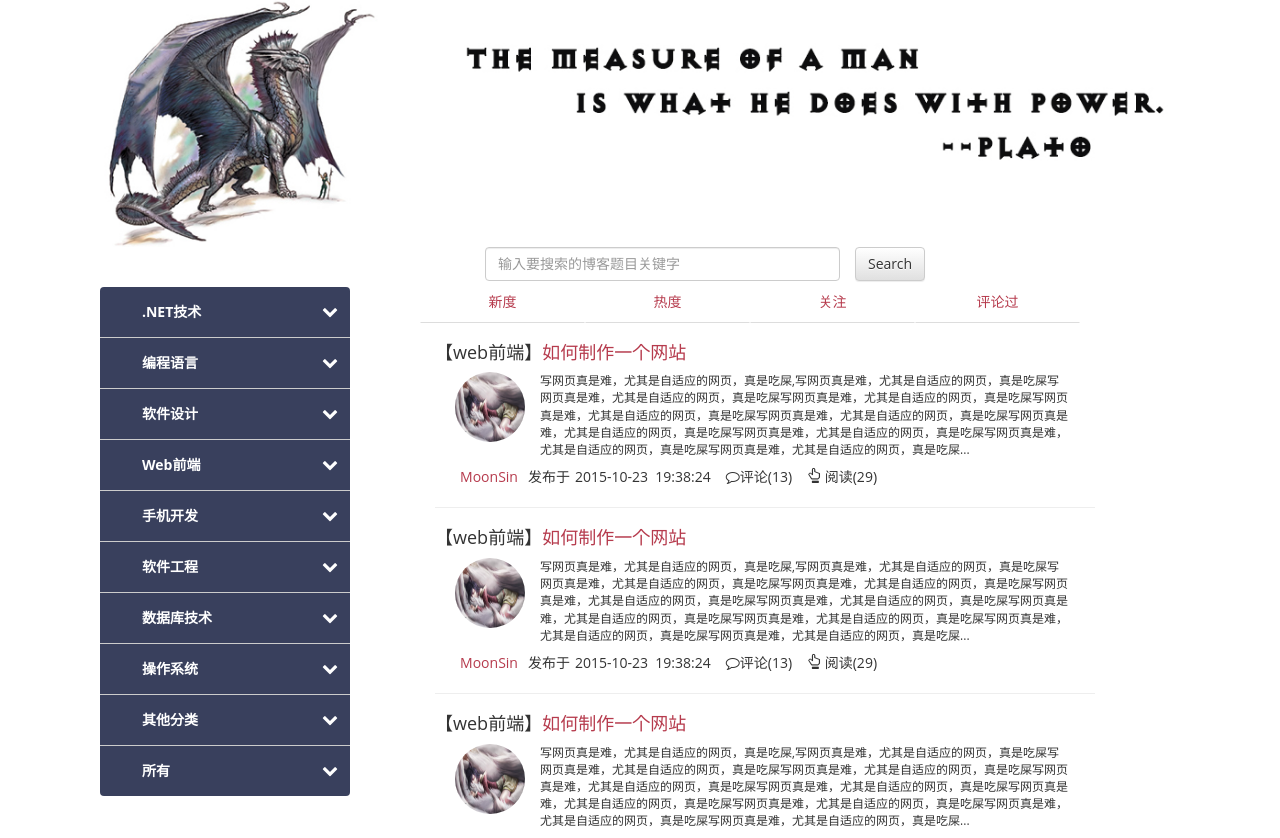
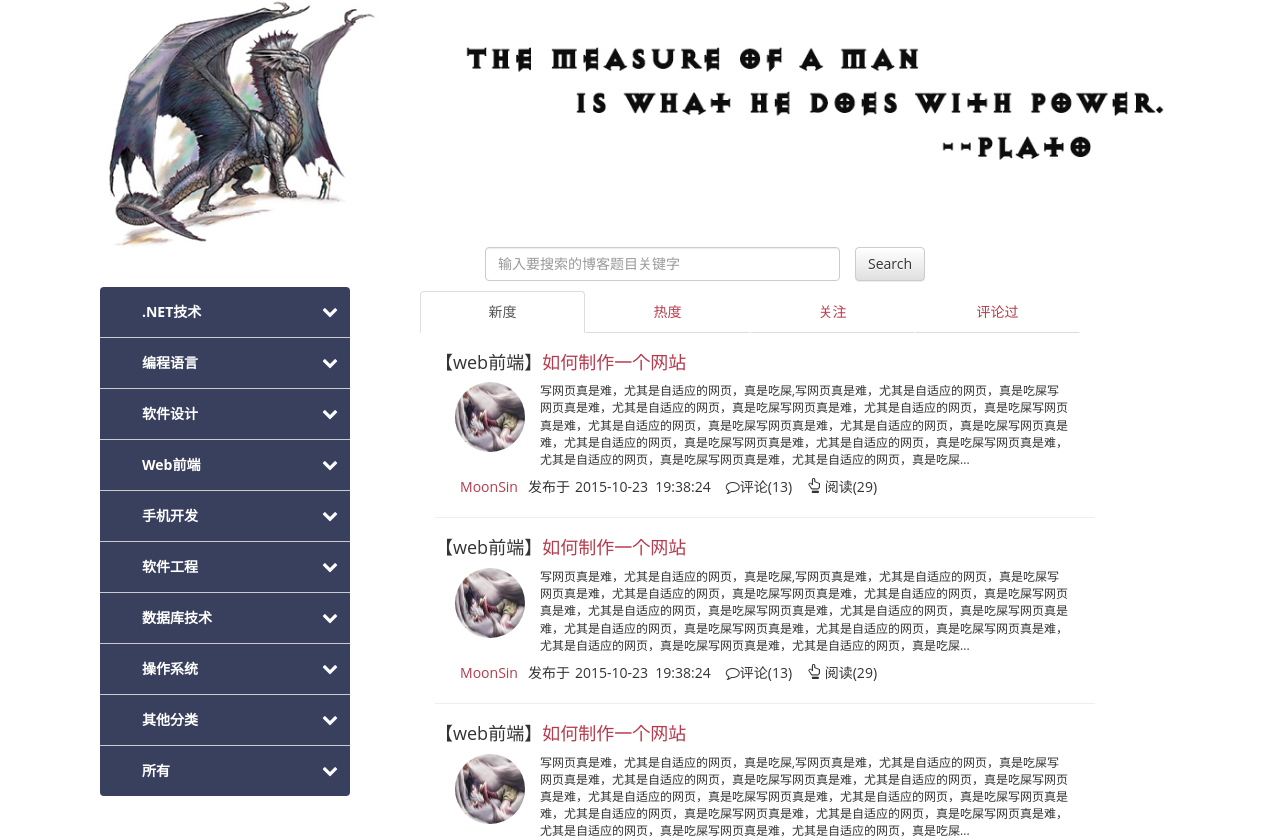
Before and after one commit to moonsin/SNMA, a Django app: page / in a window 1280 px wide. Shown: the part 81-919 px from the top of the page. Run offline with Django 3.2, Linux system fonts and the light colour scheme; the visitor is signed in with stand-in values (Sample User, id 1); some libraries are stand-ins or nearby versions.

Commit message:
somedetails

```diff
--- a/SNMA/statics/js/index.js
+++ b/SNMA/statics/js/index.js
@@ -24,3 +24,11 @@ $(function() {
 
 	var accordion = new Accordion($('#accordion'), false);
 });
+
+
+
+$("#paixufangshi li").click(function(){
+	$("li").removeClass("active");
+	$(this).addClass('active');
+	// alert($(this).html());
+})
--- a/SNMA/templates/index.html
+++ b/SNMA/templates/index.html
@@ -95,6 +95,7 @@
           <li class="dropdown" style="font-family:biaotifontfamily;">
           <a href="#" class="dropdown-toggle" data-toggle="dropdown" role="button" aria-haspopup="true" aria-expanded="false">  <span class="glyphicon glyphicon-user" aria-hidden="true">&nbsp</span>{{user.username}}<span class="caret"></span></a>
           <ul class="dropdown-menu">
+              <li><a href="#">Personal Page</a></li>
             <li><a href="#">Add Blog</a></li>
                   <li role="separator" class="divider"></li>
             <li><a href="/logout/">Exit</a></li>
@@ -237,8 +238,8 @@
 
 
          <div >
-      <ul class="nav nav-tabs nav-justified" >
-        <li role="presentation" style="margin:0 0 0 10px;" ><a href="#">新度</a></li>
+      <ul class="nav nav-tabs nav-justified" id="paixufangshi" style="margin:10px 0 0 0;">
+        <li role="presentation" style="margin:0 0 0 10px;"  class="active"><a href="#">新度</a></li>
         <li role="presentation" style="margin:0 0 0 10px;" ><a href="#">热度</a></li>
         <li role="presentation" style="margin:0 0 0 10px;" ><a href="#">关注</a></li>
         <li role="presentation" style="margin:0 0 0 10px;" ><a href="#">评论过</a></li>
```
